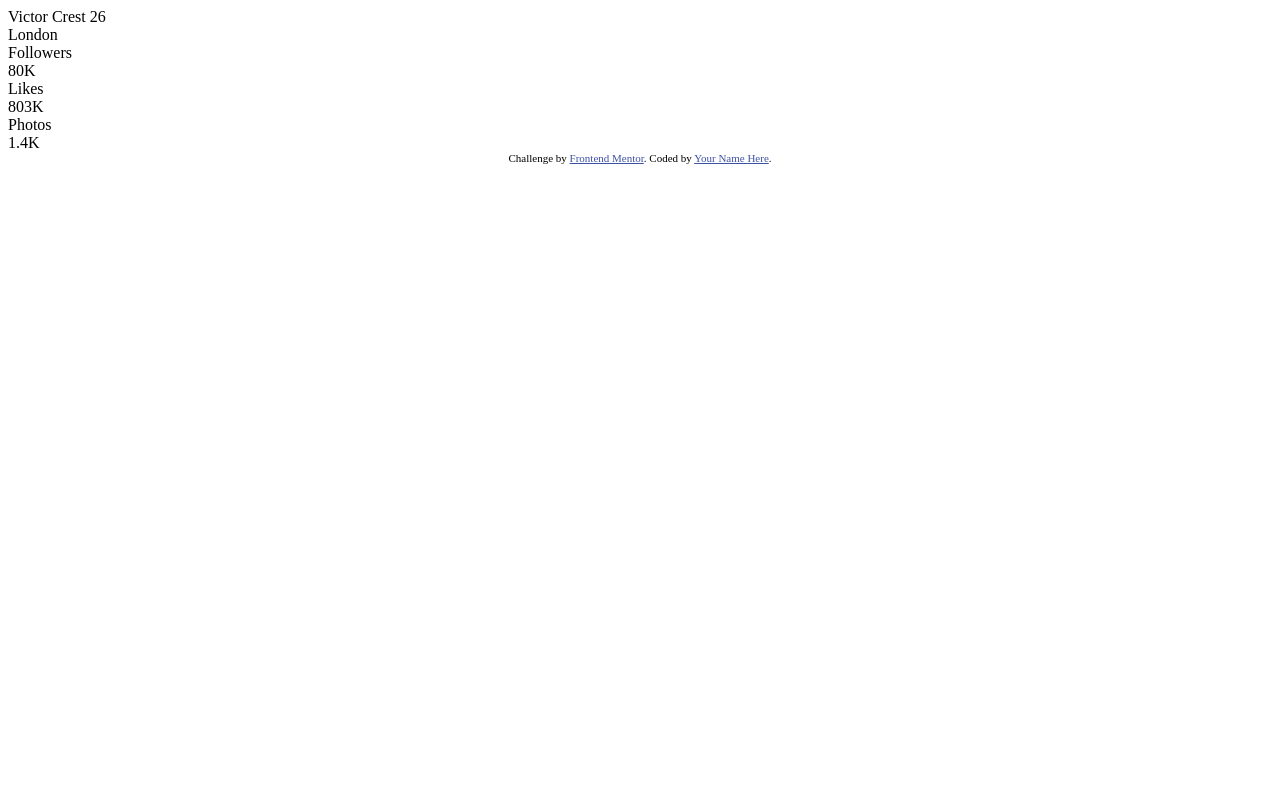
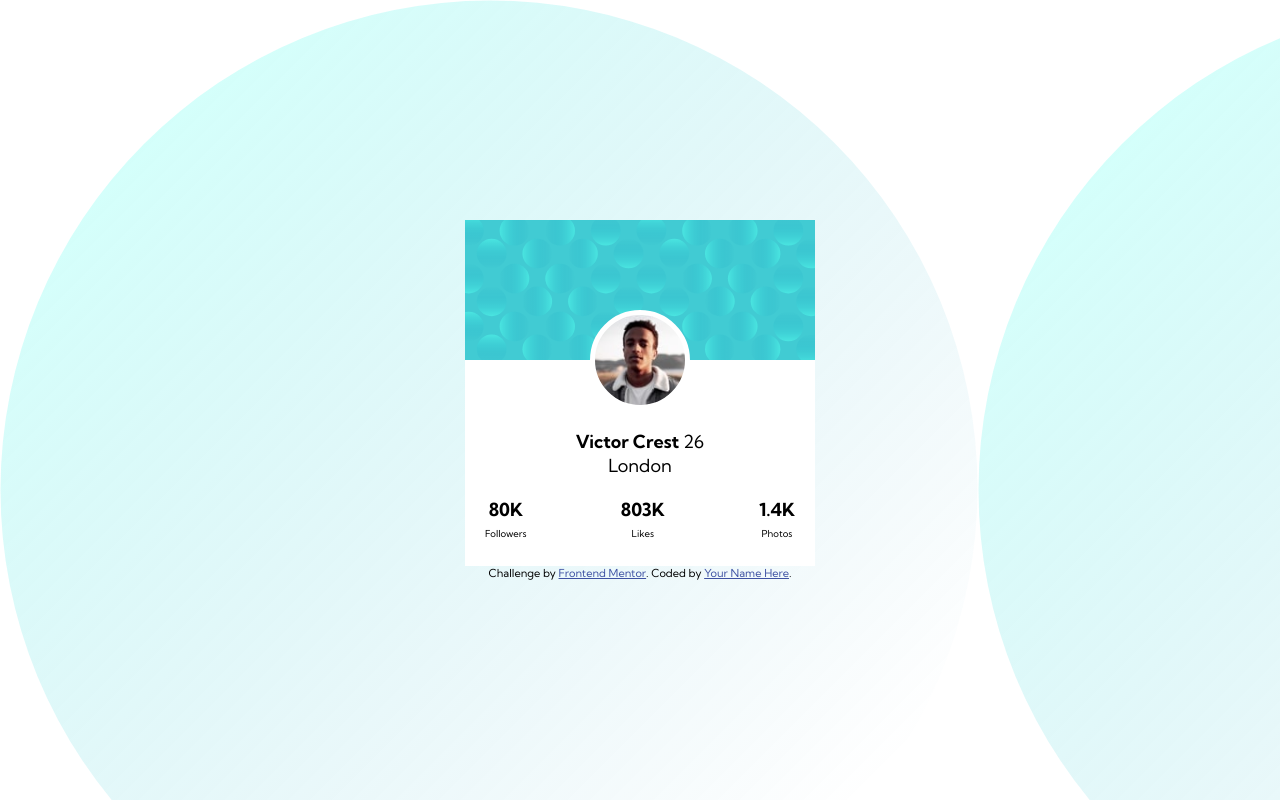
Before and after one commit to Scarab911/02-profile-card-component-main, a website: page index.html in a window 1280 px wide. Drawn offline with Linux system fonts and the light colour scheme.

Commit message:
base css

```diff
--- a/index.html
+++ b/index.html
@@ -34,15 +34,14 @@
         <div class="city">London</div>
       </div>
       <div class="stats">
-        <div class="followers">Followers
-          <div class="count">80K</div>
+        <div class="count">80K
+          <div class="dscrp">Followers</div>
         </div>
-        <div class="likes">Likes
-          <div class="count">803K</div>
+        <div class="count">803K
+          <div class="dscrp">Likes</div>
         </div>
-        <div class="photos">Photos
-          <div class="count">1.4K</div>
-
+        <div class="count">1.4K
+          <div class="dscrp">Photos</div>
         </div>
       </div>
     </div>
--- a/styles.css
+++ b/styles.css
@@ -0,0 +1,84 @@
+/*FONTS*/
+
+@import url('https://fonts.googleapis.com/css2?family=Kumbh+Sans:wght@400;700&display=swap');
+
+/* VARIABLES*/
+:root {
+  /*COLORS:*/
+  /* primary */
+  --clr-dark-cyan: hsl(185, 75%, 39%);
+  --clr-vdd-blue: hsl(229, 23%, 23%);
+  --clr-dgrayish-blue: hsl(227, 10%, 46%);
+  /*neutral*/
+  --clr-darkGrey: hsl(0, 0, 59%);
+  /*FONTS*/
+  --ff-kumbh: 'Kumbh Sans', sans-serif;
+}
+body,
+body * {
+  margin: 0;
+  padding: 0;
+  vertical-align: top;
+  box-sizing: border-box;
+}
+body {
+  display: flex;
+  flex-direction: column;
+  height: 100vh;
+  align-items: center;
+  justify-content: center;
+  font-family: var(--ff-kumbh);
+  font-size: 18px;
+  background-image: url(./images/bg-pattern-bottom.svg);
+  padding: 10px;
+}
+.main-container {
+  max-width: 350px;
+  background-color: #fff;
+  position: relative;
+}
+.topBg {
+  background-image: url(./images/bg-pattern-card.svg);
+  height: 140px;
+}
+.profilePhoto {
+  height: 100px;
+  width: 100px;
+  background-image: url(./images/image-victor.jpg);
+  border-radius: 50%;
+  border: 5px solid #fff;
+  background-size: contain;
+  background-position: center;
+  position: absolute;
+  top: 90px;
+  left: calc(50% - 50px);
+}
+.content {
+  display: flex;
+  flex-direction: column;
+  width: 350px;
+  margin-top: 50px;
+  gap: 20px;
+  padding: 20px;
+  text-align: center;
+  line-height: 1.5rem;
+}
+.profile {
+  font-weight: 400;
+}
+.profile .name {
+  font-weight: 700;
+}
+.name .year {
+  font-weight: 400;
+}
+
+.stats {
+  display: flex;
+  justify-content: space-between;
+  font-weight: 700;
+}
+.dscrp {
+  font-weight: 400;
+  font-size: 0.6rem;
+}
```
